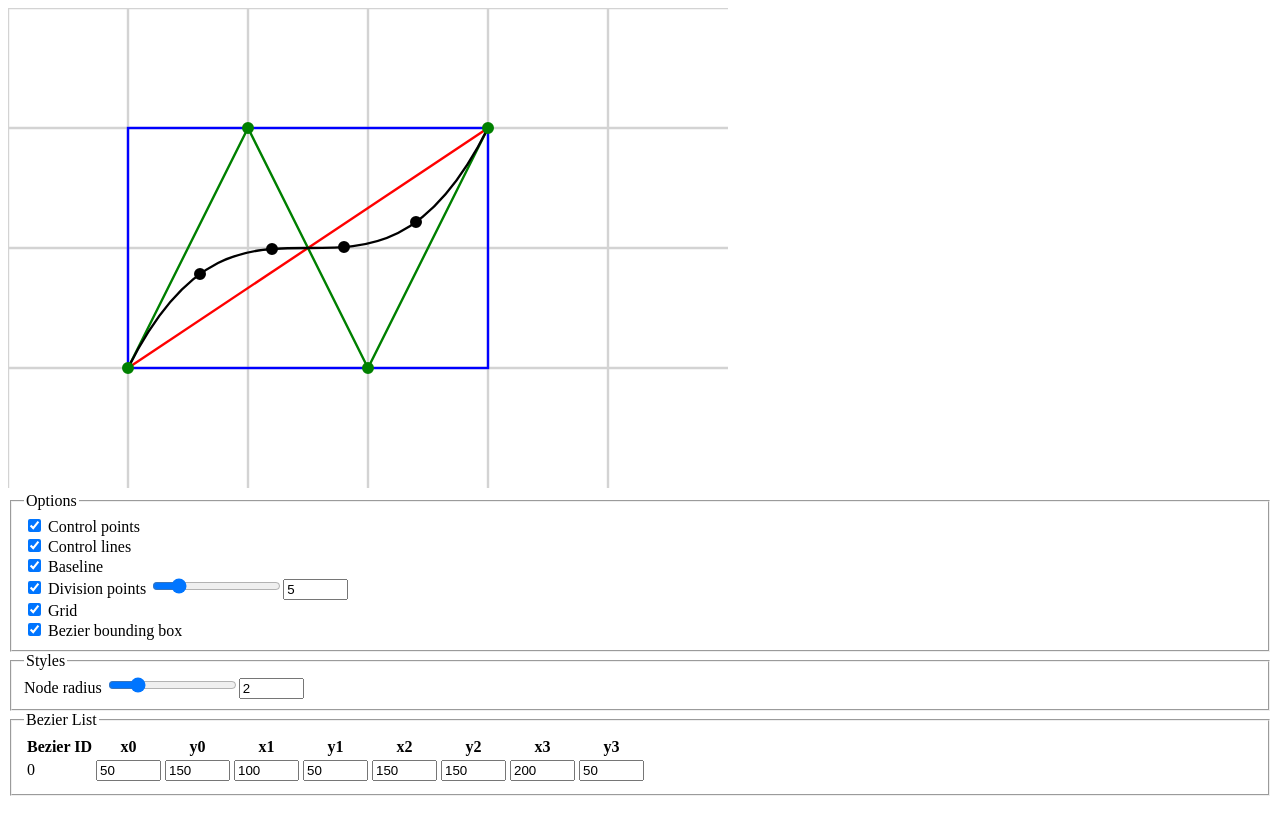
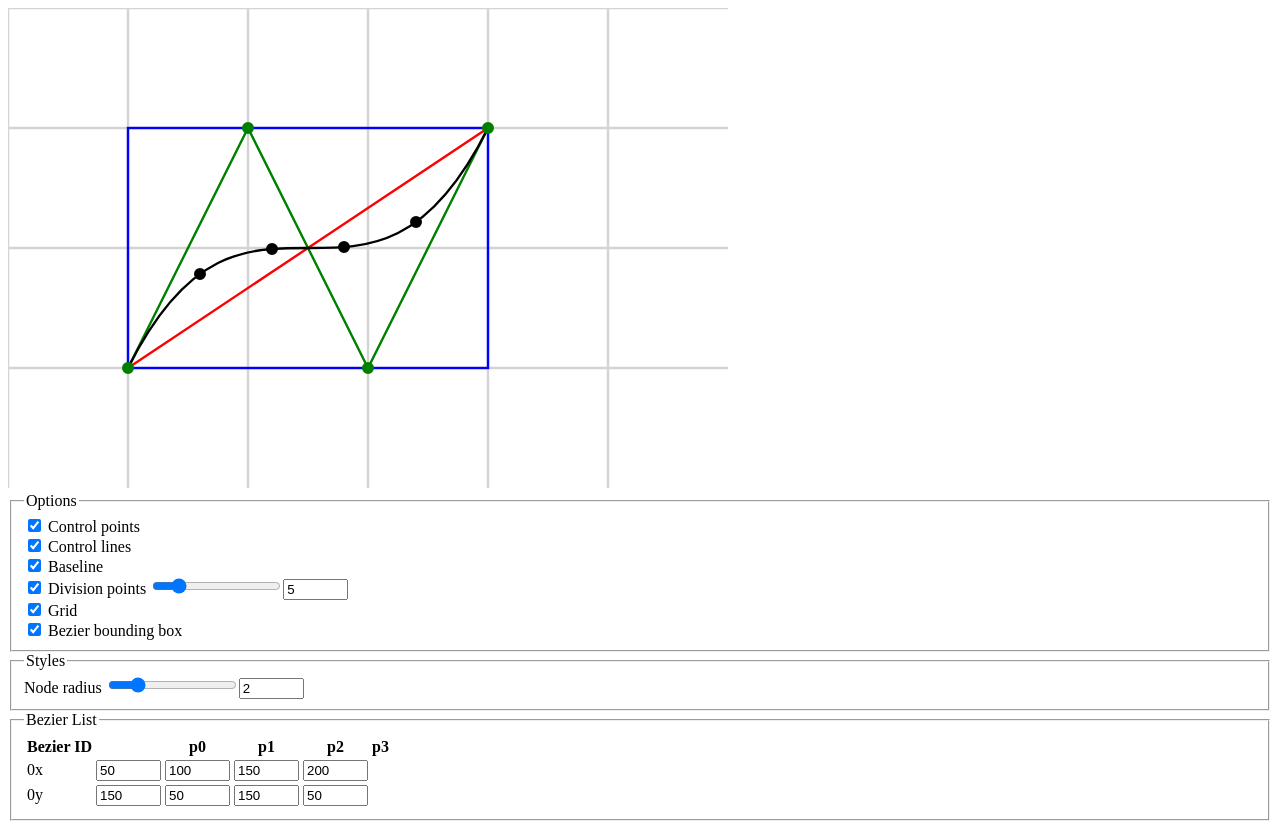
Before and after one commit to monman53/bezier, a plain HTML site: page index.html in a window 1280 px wide. Before the commit the page ends 804 px from the top, so only its background shows below. Drawn offline with nearby package versions, Linux system fonts and the light colour scheme.

Commit message:
Better table

```diff
--- a/index.html
+++ b/index.html
@@ -29,7 +29,8 @@
             </g>
             <!-- Baseline -->
             <g v-show="options.showBaseline">
-                <line :x1="bezier.ps[0].x" :y1="bezier.ps[0].y" :x2="bezier.ps[3].x" :y2="bezier.ps[3].y" stroke="red" />
+                <line :x1="bezier.ps[0].x" :y1="bezier.ps[0].y" :x2="bezier.ps[3].x" :y2="bezier.ps[3].y"
+                    stroke="red" />
             </g>
             <!-- Division Points -->
             <g v-show="options.showDivisionPoints">
@@ -108,26 +109,22 @@
             <table>
                 <tr>
                     <th>Bezier ID</th>
-                    <th>x0</th>
-                    <th>y0</th>
-                    <th>x1</th>
-                    <th>y1</th>
-                    <th>x2</th>
-                    <th>y2</th>
-                    <th>x3</th>
-                    <th>y3</th>
+                    <th></th>
+                    <th>p0</th>
+                    <th>p1</th>
+                    <th>p2</th>
+                    <th>p3</th>
                 </tr>
-                <tr v-for="(bezier, idx) in beziers">
-                    <td>{{ idx }}</td>
-                    <td><input v-model.number="bezier.ps[0].x" size="5" /></td>
-                    <td><input v-model.number="bezier.ps[0].y" size="5" /></td>
-                    <td><input v-model.number="bezier.ps[1].x" size="5" /></td>
-                    <td><input v-model.number="bezier.ps[1].y" size="5" /></td>
-                    <td><input v-model.number="bezier.ps[2].x" size="5" /></td>
-                    <td><input v-model.number="bezier.ps[2].y" size="5" /></td>
-                    <td><input v-model.number="bezier.ps[3].x" size="5" /></td>
-                    <td><input v-model.number="bezier.ps[3].y" size="5" /></td>
-                </tr>
+                <template v-for="(bezier, idx) in beziers">
+                    <tr>
+                        <td>{{ idx }}x</td>
+                        <td v-for="p in bezier.ps"><input v-model.number="p.x" size="5" /></td>
+                    </tr>
+                    <tr>
+                        <td>{{ idx }}y</td>
+                        <td v-for="p in bezier.ps"><input v-model.number="p.y" size="5" /></td>
+                    </tr>
+                </template>
             </table>
         </fieldset>
     </div>
@@ -220,7 +217,7 @@
                     res += "C "
                 }
 
-                for (let i=1;i<d;i+=1){
+                for (let i = 1; i < d; i += 1) {
                     res += `${ps[i].x} ${ps[i].y}, `;
                 }
 
@@ -234,7 +231,7 @@
 
                 res += `M ${ps[0].x} ${ps[0].y} `;
 
-                for (let i=1;i<d;i+=1){
+                for (let i = 1; i < d; i += 1) {
                     res += `L ${ps[i].x} ${ps[i].y} `;
                 }
 
```
